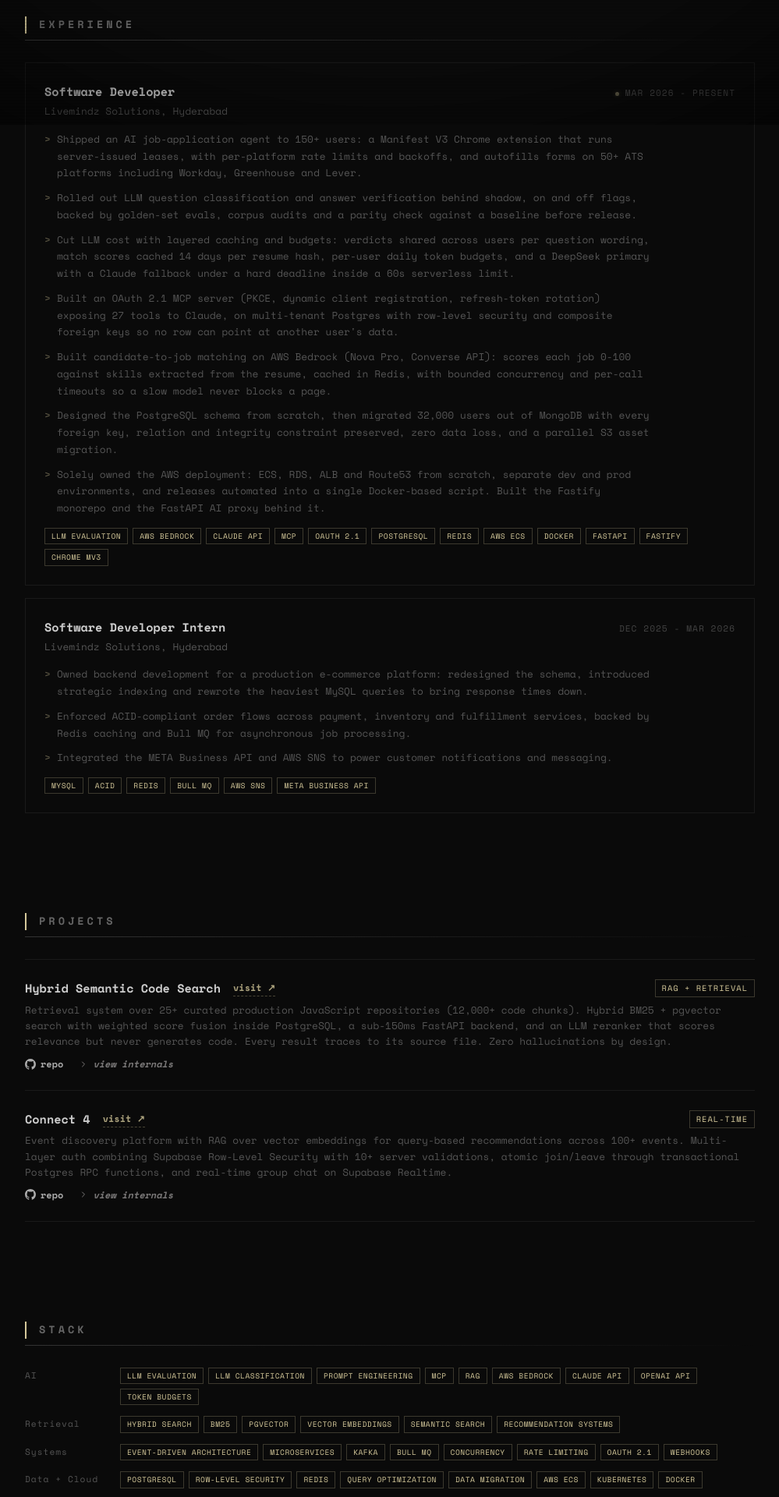
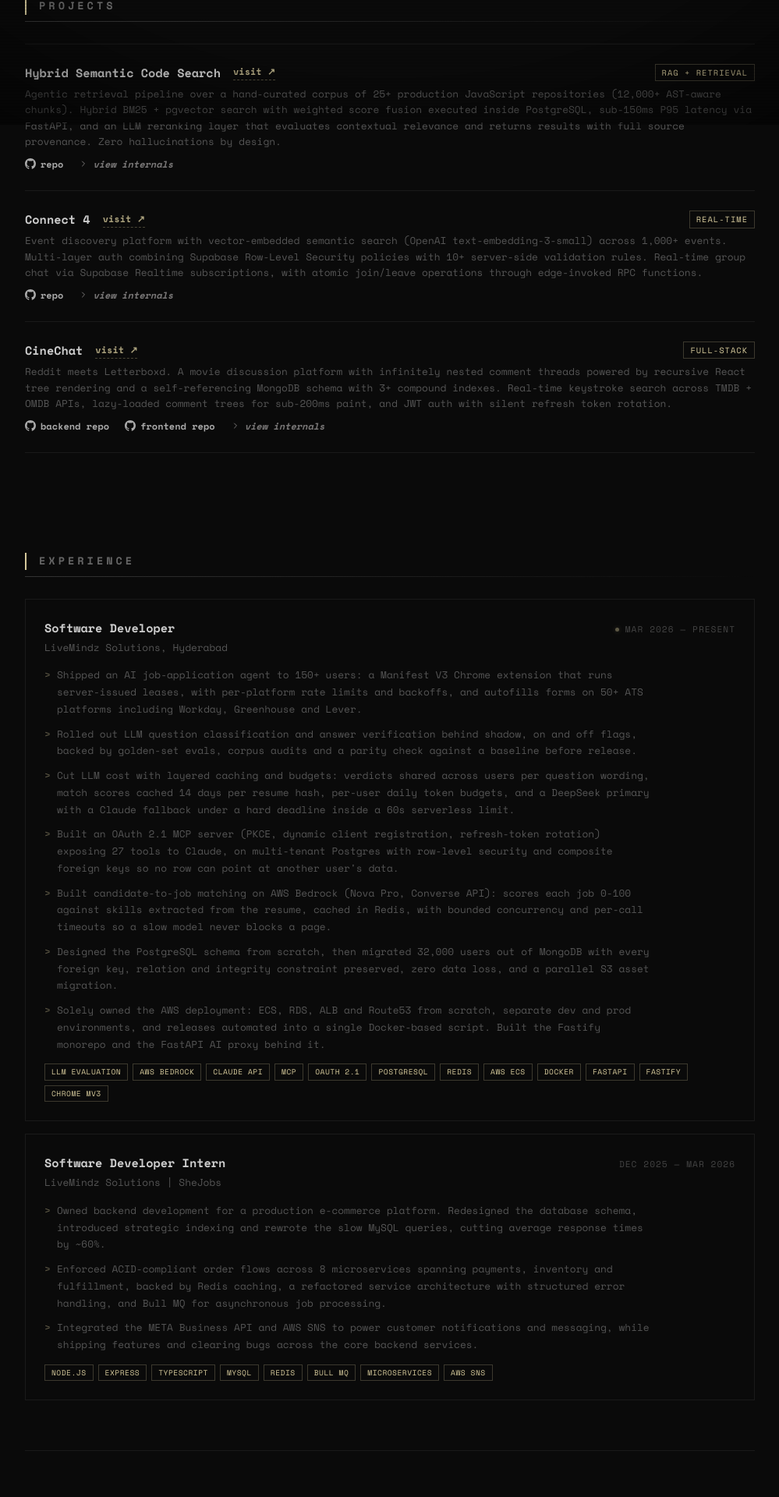
Before and after one commit to 57suraj/portfolio, a React (Vite) app: page / in a window 1280 px wide. Shown: the part 640-2560 px from the top of the page at 78% size, without its empty margins (140-1139 px from the left). Built offline with nearby package versions, Linux system fonts and the light colour scheme.

Commit message:
Restore everything but the full-time role to its previous state

```diff
--- a/index.html
+++ b/index.html
@@ -4,7 +4,7 @@
     <meta charset="UTF-8" />
     <meta name="viewport" content="width=device-width, initial-scale=1.0" />
     <title>Suraj Ambati</title>
-    <meta name="description" content="Suraj Ambati: software engineer shipping production AI systems. LLM evals, MCP, RAG, AWS Bedrock and large-scale data migration." />
+    <meta name="description" content="Suraj Ambati - Full stack developer. Portfolio showcasing projects and experience." />
     <link rel="preconnect" href="https://fonts.googleapis.com" />
     <link rel="preconnect" href="https://fonts.gstatic.com" crossorigin />
     <link href="https://fonts.googleapis.com/css2?family=Space+Mono:wght@400;700&display=swap" rel="stylesheet" />
--- a/src/App.jsx
+++ b/src/App.jsx
@@ -41,7 +41,7 @@ const deepDives = {
     sections: [
       {
         label: 'hardest problem',
-        title: 'Structure-Aware Chunking with BraceTracker',
+        title: 'AST-Aware Chunking with BraceTracker',
         text: `Most RAG pipelines blindly split code at fixed token intervals, cutting functions in half, orphaning JSDoc from its target, or merging unrelated blocks. I wrote a custom BraceTracker class that pre-scans every file to build a line-by-line depth map of brace balance, while masking out all non-code regions like strings, block comments, and template literal interpolations with nested braces. The chunker only detects boundaries at depth 0, meaning it never splits mid-function or mid-class. Large classes get split by method, not by line count. Each method chunk carries its parent class name for retrieval context. Each of the 12,000+ chunks is a complete, self-contained unit of logic.`,
       },
       {
@@ -71,7 +71,26 @@ const deepDives = {
       {
         label: 'security',
         title: 'Shift-Left Access Control with Database RLS',
-        text: `Auth is also enforced at the database level through Supabase Row-Level Security policies. Users can only delete their own comments or see specific event records because the database policies themselves check the authenticated user's ID. Even if someone bypassed the frontend and hit the API directly, the RLS policies would reject unauthorized operations. It's also combined with custom validations in the backend.`,
+        text: `Auth is also enforced at the database level through Supabase Row-Level Security policies. Users can only delete their own comments or see specific event records because the database policies itself check the authenticated user's ID. Even if someone bypassed the frontend and hit the API directly, the RLS policies would reject unauthorized operations. Its also combined with a bunch of custom validations in the backend.`,
+      },
+    ],
+  },
+  'CineChat': {
+    sections: [
+      {
+        label: 'hardest problem',
+        title: 'Infinite Recursion Without Infinite Load Times',
+        text: `Reddit-style nested comments are a performance nightmare if you fetch the whole tree all at once. I used a self-referencing MongoDB schema with compound indexes on parent ID and movie ID to keep things fastt. The React side only fetches top-level comments and lazy-loads child threads on expand. It cut query times by nearly 50%. Sub-200ms initial paint even on deep threads.`,
+      },
+      {
+        label: 'architecture',
+        title: 'Dual-API Real-Time Search Layerr',
+        text: `The search layer syncs TMDB and OMDB data in real-time. TMDB handles the posters and discovery while OMDB fills in metadata like cast info and plot. It's all lazy-loaded to keep perceived latency sub-200ms. The discussion database is fully decoupled from the external APIs, so movie threads stay up even if an API goes down.`,
+      },
+      {
+        label: 'security',
+        title: 'Silent Refresh + Middleware-Driven Ownership',
+        text: `JWT auth with silent refresh token rotation so sessions stay alive without a random re-login. Every like, delete, or comment action runs through ownership validation middleware before touching the database. If you don't own it, the request dies immediately.`,
       },
     ],
   },
@@ -88,26 +107,35 @@ function App() {
     {
       name: 'Hybrid Semantic Code Search',
       tag: 'RAG + retrieval',
-      desc: 'Retrieval system over 25+ curated production JavaScript repositories (12,000+ code chunks). Hybrid BM25 + pgvector search with weighted score fusion inside PostgreSQL, a sub-150ms FastAPI backend, and an LLM reranker that scores relevance but never generates code. Every result traces to its source file. Zero hallucinations by design.',
-      tech: ['RAG', 'Hybrid Search', 'BM25', 'pgvector', 'LLM Reranking', 'FastAPI', 'OpenAI'],
+      desc: 'Agentic retrieval pipeline over a hand-curated corpus of 25+ production JavaScript repositories (12,000+ AST-aware chunks). Hybrid BM25 + pgvector search with weighted score fusion executed inside PostgreSQL, sub-150ms P95 latency via FastAPI, and an LLM reranking layer that evaluates contextual relevance and returns results with full source provenance. Zero hallucinations by design.',
+      tech: ['Python', 'FastAPI', 'React', 'Supabase', 'pgvector', 'OpenAI', 'BM25'],
       repo: 'https://github.com/57suraj/Hybrid-search-project',
       live: 'https://hybrid-search-two.vercel.app/',
     },
     {
       name: 'Connect 4',
       tag: 'real-time',
-      desc: 'Event discovery platform with RAG over vector embeddings for query-based recommendations across 100+ events. Multi-layer auth combining Supabase Row-Level Security with 10+ server validations, atomic join/leave through transactional Postgres RPC functions, and real-time group chat on Supabase Realtime.',
-      tech: ['RAG', 'Vector Embeddings', 'Row-Level Security', 'Postgres RPC', 'Supabase Realtime', 'Next.js'],
+      desc: 'Event discovery platform with vector-embedded semantic search (OpenAI text-embedding-3-small) across 1,000+ events. Multi-layer auth combining Supabase Row-Level Security policies with 10+ server-side validation rules. Real-time group chat via Supabase Realtime subscriptions, with atomic join/leave operations through edge-invoked RPC functions.',
+      tech: ['Next.js', 'TypeScript', 'Supabase', 'RAG', 'Tailwind', 'Real-time'],
       repo: 'https://github.com/57suraj/connect-4',
       live: 'https://connect-4-pearl.vercel.app/',
+    },
+    {
+      name: 'CineChat',
+      tag: 'full-stack',
+      desc: 'Reddit meets Letterboxd. A movie discussion platform with infinitely nested comment threads powered by recursive React tree rendering and a self-referencing MongoDB schema with 3+ compound indexes. Real-time keystroke search across TMDB + OMDB APIs, lazy-loaded comment trees for sub-200ms paint, and JWT auth with silent refresh token rotation.',
+      tech: ['React', 'Node.js', 'Tailwind', 'Express', 'MongoDB', 'JWT', 'TMDB API', 'Framer-Motion', 'Indexing'],
+      repo: 'https://github.com/57suraj/movie-server',
+      clientRepo: 'https://github.com/57suraj/movie-client',
+      live: 'https://movie-client-tau.vercel.app',
     },
   ]
 
   const experience = [
     {
       role: 'Software Developer',
-      company: 'Livemindz Solutions, Hyderabad',
-      duration: 'MAR 2026 - PRESENT',
+      company: 'LiveMindz Solutions, Hyderabad',
+      duration: 'MAR 2026 — PRESENT',
       current: true,
       points: [
         `Shipped an AI job-application agent to 150+ users: a Manifest V3 Chrome extension that runs server-issued leases, with per-platform rate limits and backoffs, and autofills forms on 50+ ATS platforms including Workday, Greenhouse and Lever.`,
@@ -122,33 +150,14 @@ function App() {
     },
     {
       role: 'Software Developer Intern',
-      company: 'Livemindz Solutions, Hyderabad',
-      duration: 'DEC 2025 - MAR 2026',
+      company: 'LiveMindz Solutions | SheJobs',
+      duration: 'DEC 2025 — MAR 2026',
       points: [
-        `Owned backend development for a production e-commerce platform: redesigned the schema, introduced strategic indexing and rewrote the heaviest MySQL queries to bring response times down.`,
-        `Enforced ACID-compliant order flows across payment, inventory and fulfillment services, backed by Redis caching and Bull MQ for asynchronous job processing.`,
-        `Integrated the META Business API and AWS SNS to power customer notifications and messaging.`,
+        `Owned backend development for a production e-commerce platform. Redesigned the database schema, introduced strategic indexing and rewrote the slow MySQL queries, cutting average response times by ~60%.`,
+        `Enforced ACID-compliant order flows across 8 microservices spanning payments, inventory and fulfillment, backed by Redis caching, a refactored service architecture with structured error handling, and Bull MQ for asynchronous job processing.`,
+        `Integrated the META Business API and AWS SNS to power customer notifications and messaging, while shipping features and clearing bugs across the core backend services.`,
       ],
-      tech: ['MySQL', 'ACID', 'Redis', 'Bull MQ', 'AWS SNS', 'Meta Business API'],
-    },
-  ]
-
-  const stack = [
-    {
-      label: 'AI',
-      items: ['LLM Evaluation', 'LLM Classification', 'Prompt Engineering', 'MCP', 'RAG', 'AWS Bedrock', 'Claude API', 'OpenAI API', 'Token Budgets'],
-    },
-    {
-      label: 'Retrieval',
-      items: ['Hybrid Search', 'BM25', 'pgvector', 'Vector Embeddings', 'Semantic Search', 'Recommendation Systems'],
-    },
-    {
-      label: 'Systems',
-      items: ['Event-Driven Architecture', 'Microservices', 'Kafka', 'Bull MQ', 'Concurrency', 'Rate Limiting', 'OAuth 2.1', 'Webhooks'],
-    },
-    {
-      label: 'Data + Cloud',
-      items: ['PostgreSQL', 'Row-Level Security', 'Redis', 'Query Optimization', 'Data Migration', 'AWS ECS', 'Kubernetes', 'Docker'],
+      tech: ['Node.js', 'Express', 'TypeScript', 'MySQL', 'Redis', 'Bull MQ', 'Microservices', 'AWS SNS'],
     },
   ]
 
@@ -158,7 +167,7 @@ function App() {
       <header className="hero fade-in">
         <p className="hero-prefix">// portfolio</p>
         <h1>Suraj Ambati<span className="cursor" /></h1>
-        <p className="tagline">Software engineer shipping production AI systems, from first schema to live users.</p>
+        <p className="tagline">Full stack developer. I build things that just...work, then make them work better.</p>
       </header>
 
       {/* About */}
@@ -167,41 +176,11 @@ function App() {
         <div className="section-line" />
         <p className="about-text">
           <span className="prompt">&gt;</span>
-          I own AI systems end to end: the data model, the LLM pipeline, the evals, the cloud and
-          the release. I've migrated 32,000 users onto a schema I designed, stood up an AWS stack
-          alone, and shipped an AI agent to real users. I'm looking for forward deployed roles,
-          where the job is to walk into a messy real system and make AI work inside it.
+          I focus on building systems that solve actual problems rather than just chasing new tech.
+          Whether it's designing resilient database schemas, optimizing slow queries, or building
+          interfaces users actually understand, I care about shipping code that delivers value and
+          doesn't break when it matters most.
         </p>
-      </section>
-
-      {/* Experience */}
-      <section className="experience fade-in">
-        <p className="section-header">Experience</p>
-        <div className="section-line" />
-        <div className="exp-list">
-          {experience.map((job) => (
-            <div className="exp-card" key={job.role}>
-              <div className="exp-top">
-                <span className="exp-role">{job.role}</span>
-                <span className="exp-duration">
-                  {job.current && <span className="exp-dot" />}
-                  {job.duration}
-                </span>
-              </div>
-              <div className="exp-company">{job.company}</div>
-              <ul className="exp-points">
-                {job.points.map((point, idx) => (
-                  <li className="exp-point" key={idx}>{point}</li>
-                ))}
-              </ul>
-              <div className="exp-tech">
-                {job.tech.map((tech) => (
-                  <span key={tech}>{tech}</span>
-                ))}
-              </div>
-            </div>
-          ))}
-        </div>
       </section>
 
       {/* Projects */}
@@ -231,7 +210,12 @@ function App() {
                   <div className="project-links">
                     {project.repo && (
                       <a className="project-repo-link" href={project.repo} target="_blank" rel="noopener noreferrer">
-                        <GithubIcon />repo
+                        <GithubIcon />{project.name == "CineChat" ? "backend repo" : "repo"}
+                      </a>
+                    )}
+                    {project.clientRepo && (
+                      <a className="project-repo-link" href={project.clientRepo} target="_blank" rel="noopener noreferrer">
+                        <GithubIcon />frontend repo
                       </a>
                     )}
                     {dive && (
@@ -273,17 +257,29 @@ function App() {
         </div>
       </section>
 
-      {/* Stack */}
-      <section className="stack fade-in">
-        <p className="section-header">Stack</p>
+      {/* Experience */}
+      <section className="experience fade-in">
+        <p className="section-header">Experience</p>
         <div className="section-line" />
-        <div className="stack-list">
-          {stack.map((group) => (
-            <div className="stack-row" key={group.label}>
-              <span className="stack-label">{group.label}</span>
+        <div className="exp-list">
+          {experience.map((job) => (
+            <div className="exp-card" key={job.role}>
+              <div className="exp-top">
+                <span className="exp-role">{job.role}</span>
+                <span className="exp-duration">
+                  {job.current && <span className="exp-dot" />}
+                  {job.duration}
+                </span>
+              </div>
+              <div className="exp-company">{job.company}</div>
+              <ul className="exp-points">
+                {job.points.map((point, idx) => (
+                  <li className="exp-point" key={idx}>{point}</li>
+                ))}
+              </ul>
               <div className="exp-tech">
-                {group.items.map((item) => (
-                  <span key={item}>{item}</span>
+                {job.tech.map((tech) => (
+                  <span key={tech}>{tech}</span>
                 ))}
               </div>
             </div>
--- a/src/index.css
+++ b/src/index.css
@@ -564,30 +564,6 @@ section {
   text-transform: uppercase;
 }
 
-/* ===== Stack ===== */
-.stack-list {
-  display: flex;
-  flex-direction: column;
-  gap: 14px;
-}
-
-.stack-row {
-  display: grid;
-  grid-template-columns: 110px 1fr;
-  gap: 12px;
-  align-items: baseline;
-}
-
-.stack-label {
-  font-size: 0.7rem;
-  color: #555;
-  letter-spacing: 1px;
-}
-
-.stack-row .exp-tech {
-  margin-top: 0;
-}
-
 /* ===== Footer / Contact ===== */
 .contact {
   padding: 64px 0 48px;
@@ -653,11 +629,6 @@ section {
     padding: 20px 18px;
   }
 
-  .stack-row {
-    grid-template-columns: 1fr;
-    gap: 6px;
-  }
-
   .exp-point {
     font-size: 0.76rem;
     max-width: 100%;
```
